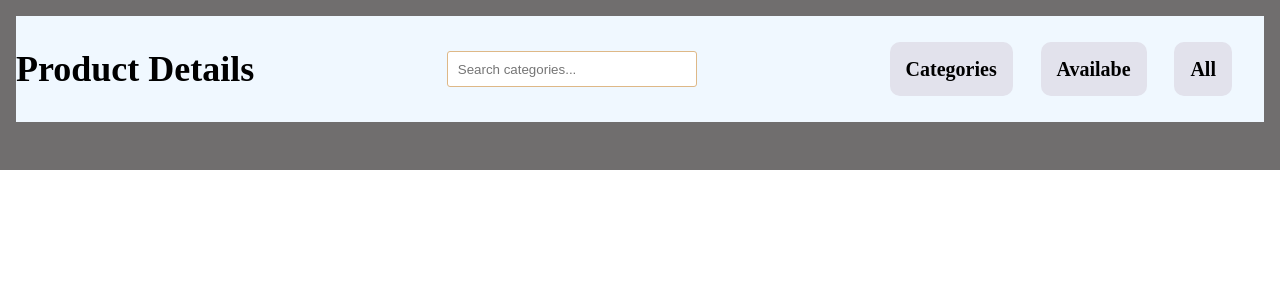
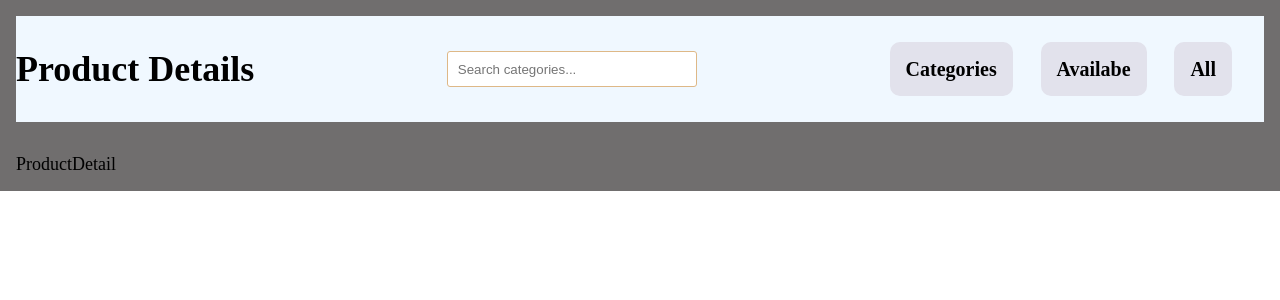
Before and after one commit to binoyam/e-commerce-products-listing-with-filtering, a React (Create React App) app: page /product-detail in a window 1280 px wide. Shown: the top 300 px of the page. Built offline with nearby package versions, Linux system fonts and the light colour scheme.

Commit message:
its a mess! more research needed1

```diff
--- a/src/App.js
+++ b/src/App.js
@@ -3,14 +3,13 @@ import "./App.css";
 import Data from "./productData.json";
 import Header from "./components/Header";
 import ProductList from "./components/ProductList";
-import { BrowserRouter, Routes, Route } from "react-router-dom";
-import NewPage from "./components/NewPage";
+import { Routes, Route } from "react-router-dom";
+import ProductDetail from "./components/ProductDetail";
 
 function App() {
   // console.log(typeof(Data))
   const [filteredProducts, setFilteredProducts] = useState(Data);
   return (
-    <BrowserRouter>
     <div className="app">
       <Header products={Data} setFilteredProducts={setFilteredProducts} />
 
@@ -20,10 +19,10 @@ function App() {
             path="/fullpage"
             element={<ProductList filteredProducts={filteredProducts} />}
           />
+          <Route path="product-detail" element={<ProductDetail product={filteredProducts} />} />
         </Routes>
       </main>
     </div>
-    </BrowserRouter>
   );
 }
 
--- a/src/components/NewPage.js
+++ /dev/null
@@ -1,9 +0,0 @@
-import React from 'react'
-
-function NewPage() {
-  return (
-    <div>NewPage</div>
-  )
-}
-
-export default NewPage
--- a/src/components/Product.js
+++ b/src/components/Product.js
@@ -4,7 +4,7 @@ import { Link } from "react-router-dom";
 function Product({ product }) {
   // console.log(product)
   return (
-    <Link to='productdetail'>
+    <Link to='/product-detail'>
       <div key={product.id} className="product">
         <p>
           <span className="product-name">{product.product_name}</span>{" "}
--- /dev/null
+++ b/src/components/ProductDetail.js
@@ -0,0 +1,8 @@
+import React from "react";
+
+function ProductDetail({ product }) {
+  console.log(product);
+  return <div>ProductDetail</div>;
+}
+
+export default ProductDetail;
--- a/src/index.js
+++ b/src/index.js
@@ -2,10 +2,13 @@ import React from "react";
 import ReactDOM from "react-dom/client";
 import App from "./App";
 import "./index.css";
+import { BrowserRouter } from "react-router-dom";
 
 const root = ReactDOM.createRoot(document.getElementById("root"));
 root.render(
   <React.StrictMode>
-    <App />
+    <BrowserRouter>
+      <App />
+    </BrowserRouter>
   </React.StrictMode>
 );
```
Lines whose indentation alone changed are shown as unchanged.
